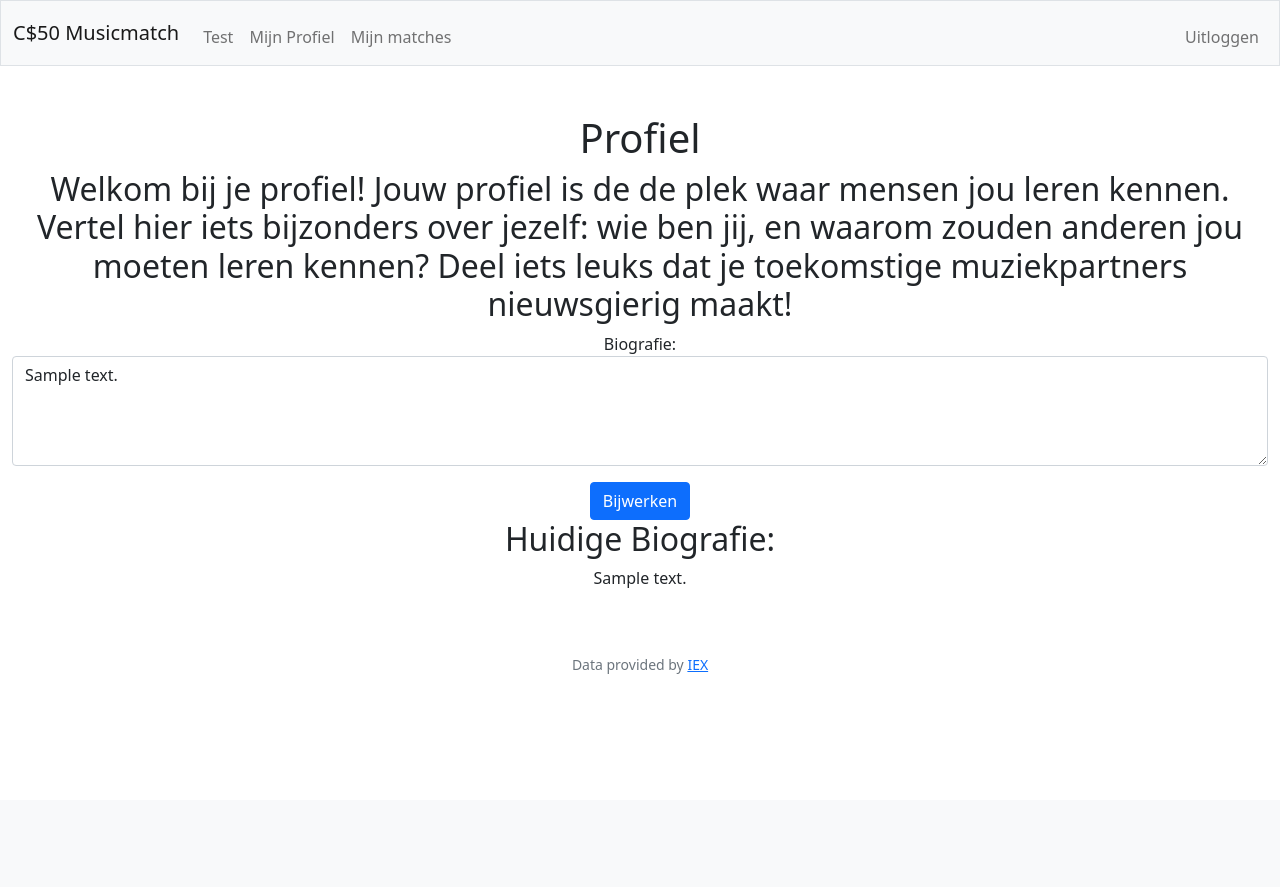
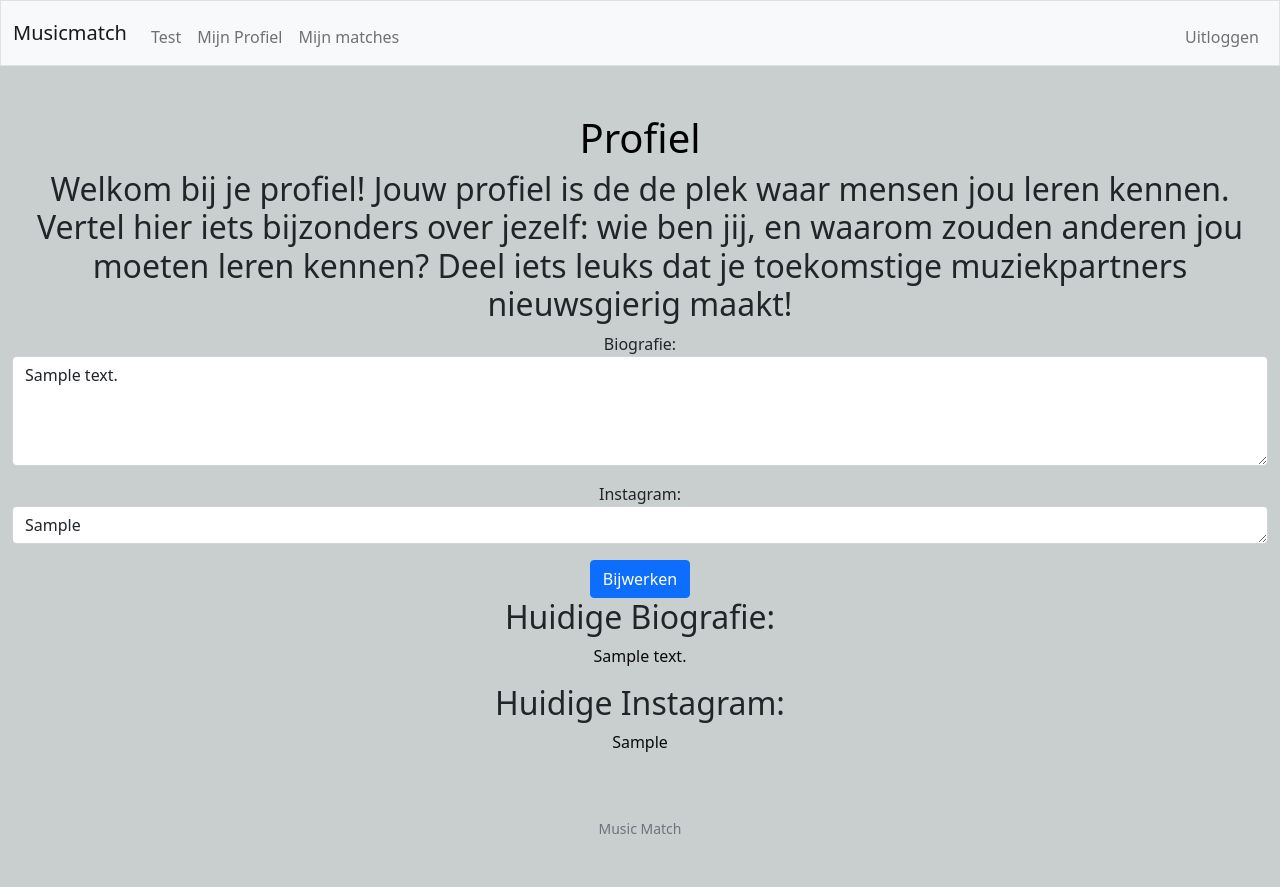
Before and after one commit to sophiekaandorp/Programmeerproject, a Flask app: page /profile/me in a window 1280 px wide. Before the commit the page ends 674 px from the top, so only its background shows below. Run offline with Flask 3, Linux system fonts and the light colour scheme; the visitor is signed in with stand-in values (Sample User, id 1); tables that the repository leaves empty hold one stand-in row (values such as "Sample post").

Commit message:
Instagram koppeling toegevoegd

```diff
--- a/app.py
+++ b/app.py
@@ -262,16 +262,18 @@ def my_profile():
 
     if request.method == "POST":
 
-        # we vragen om de bio
+        # we vragen om de bio en instagram
         bio = request.form.get("bio")
+        instagram = request.form.get("instagram")
 
-        # als er al een profiel is, vervangen we de bio
+        # als er al een profiel is, vervangen we de bio en instagram
         if profile:
             profile.bio = bio
+            profile.instagram = instagram
 
-        # anders voegen we de bio toe aan het profil/we creeren dus het profieel
+        # anders voegen we de bio en instagram toe aan het profil/we creeren dus het profieel
         else:
-            profile = Profile(user_id=session["user_id"], bio=bio)
+            profile = Profile(user_id=session["user_id"], bio=bio, instagram=instagram)
             db.session.add(profile)
 
         db.session.commit()
@@ -327,9 +329,9 @@ def rank():
         if rank_5:
             ranks.append(int(rank_5))
 
-        # we checken of er geen rankings dubbel zijn ingevoerd
+        # we checken of er geen rankings dubbel zijn ingevoerd en of er uberhaupt iets is ingevuld
         # https://stackoverflow.com/questions/12282232/how-do-i-count-occurrence-of-unique-values-inside-a-list
-        if len(ranks) != len(set(ranks)):
+        if len(ranks) != len(set(ranks)) or len(ranks)==0:
             flash("Fout: Zorg ervoor dat elke nummer een unieke rang heeft!")
 
             # https://stackoverflow.com/questions/14343812/redirecting-to-url-in-flask
@@ -353,7 +355,22 @@ def rank():
 
     return render_template('rank_songs.html')
 
-    """error oplossen voor als er niks is ingevuld bij ranking: IndexError: list index out of range"""
+
+@app.route('/website_instagram/<int:profile_id>')
+def website_instagram(profile_id):
+
+    # Hier halen we het profiel op
+    profile = Profile.query.get(profile_id)
+
+    # als de gebruiker geen instagram account heeft ingevuld.
+    if not profile or not profile.instagram:
+            flash("Deze gebruiker heeft geen Instagram profiel opgegeven.")
+
+            # https://stackoverflow.com/questions/14343812/redirecting-to-url-in-flask
+            return redirect(url_for('matches'))
+
+    # Als het profiel bestaat, gaan we naar het instagram account
+    return redirect(f"http://www.instagram.com/{profile.instagram}/", code=302)
 
 if __name__ == "__main__":
     app.run()
--- a/models.py
+++ b/models.py
@@ -62,6 +62,7 @@ class Profile(db.Model):
     id = db.Column(db.Integer, primary_key=True)
     user_id = db.Column(db.Integer, db.ForeignKey("users.id"), nullable=False)
     bio = db.Column(db.String, nullable=True)
+    instagram = db.Column(db.String, nullable=True)
     user = db.relationship("User", back_populates="profile")
 
 class Ranking(db.Model):
@@ -69,5 +70,5 @@ class Ranking(db.Model):
     id = db.Column(db.Integer, primary_key=True)
     user_id = db.Column(db.Integer, db.ForeignKey("users.id"), nullable=False)
     song_title = db.Column(db.String, nullable=False)
-    rank = db.Column(db.Integer, nullable=True)
+    rank = db.Column(db.Integer, nullable=False)
     user = db.relationship("User", back_populates="rankings")
--- /dev/null
+++ b/static/styles.css
@@ -0,0 +1,9 @@
+body {
+    background-color: rgb(201, 207, 207);
+  }
+  h1 {
+    color: rgb(0, 0, 1);
+  }
+  p {
+    color: rgb(10, 10, 10);
+  }
--- a/templates/layout.html
+++ b/templates/layout.html
@@ -16,7 +16,7 @@
 
         <link href="/static/styles.css" rel="stylesheet">
 
-        <title>C$50 Books: {% block title %}{% endblock %}</title>
+        <title>Musicmatch: {% block title %}{% endblock %}</title>
 
     </head>
 
@@ -24,7 +24,7 @@
 
         <nav class="bg-light border navbar navbar-expand-md navbar-light">
             <div class="container-fluid">
-                <a class="navbar-brand" href="/"><span class="blue">C</span><span class="red">$</span><span class="yellow">5</span><span class="green">0</span> <span class="red">Musicmatch</span></a>
+                <a class="navbar-brand" href="/">Musicmatch</a>
                 <button aria-controls="navbar" aria-expanded="false" aria-label="Toggle navigation" class="navbar-toggler" data-bs-target="#navbar" data-bs-toggle="collapse" type="button">
                     <span class="navbar-toggler-icon"></span>
                 </button>
@@ -62,7 +62,7 @@
         </main>
 
         <footer class="mb-5 small text-center text-muted">
-            Data provided by <a href="https://iexcloud.io/">IEX</a>
+            Music Match
         </footer>
 
     </body>
--- a/templates/my_profile.html
+++ b/templates/my_profile.html
@@ -15,12 +15,18 @@
             <label for="bio">Biografie:</label>
             <textarea id="bio" name="bio" class="form-control" rows="4">{{ profile.bio }}</textarea>
         </div>
+        <div class="mb-3">
+            <label for="instagram">Instagram:</label>
+            <textarea id="instagram" name="instagram" class="form-control" rows="1">{{ profile.instagram }}</textarea>
+        </div>
         <button type="submit" class="btn btn-primary">Bijwerken</button>
     </form>
 
     {% if profile %}
         <h2>Huidige Biografie:</h2>
         <p>{{ profile.bio }}</p>
+        <h2>Huidige Instagram:</h2>
+        <p>{{ profile.instagram }}</p>
     {% else %}
         <p>Je hebt nog geen biografie ingesteld.</p>
     {% endif %}
--- a/templates/profile.html
+++ b/templates/profile.html
@@ -8,6 +8,9 @@
     <h1>Profiel van {{ username }}</h1>
     {% if profile %}
         <p><strong>Bio:</strong> {{ profile.bio }}</p>
+        <p><strong>Instagram:</strong> {{ profile.instagram }}</p>
+        <p>Bekijk het instagram profiel van jouw match:</p>
+        <a href="{{ url_for('website_instagram', profile_id=profile.id) }}" class="btn btn-primary">Bekijk Instagram</a>
     {% else %}
         <p>Dit profiel heeft nog geen bio.</p>
     {% endif %}
```
Also changed, not shown: 6 other files.
